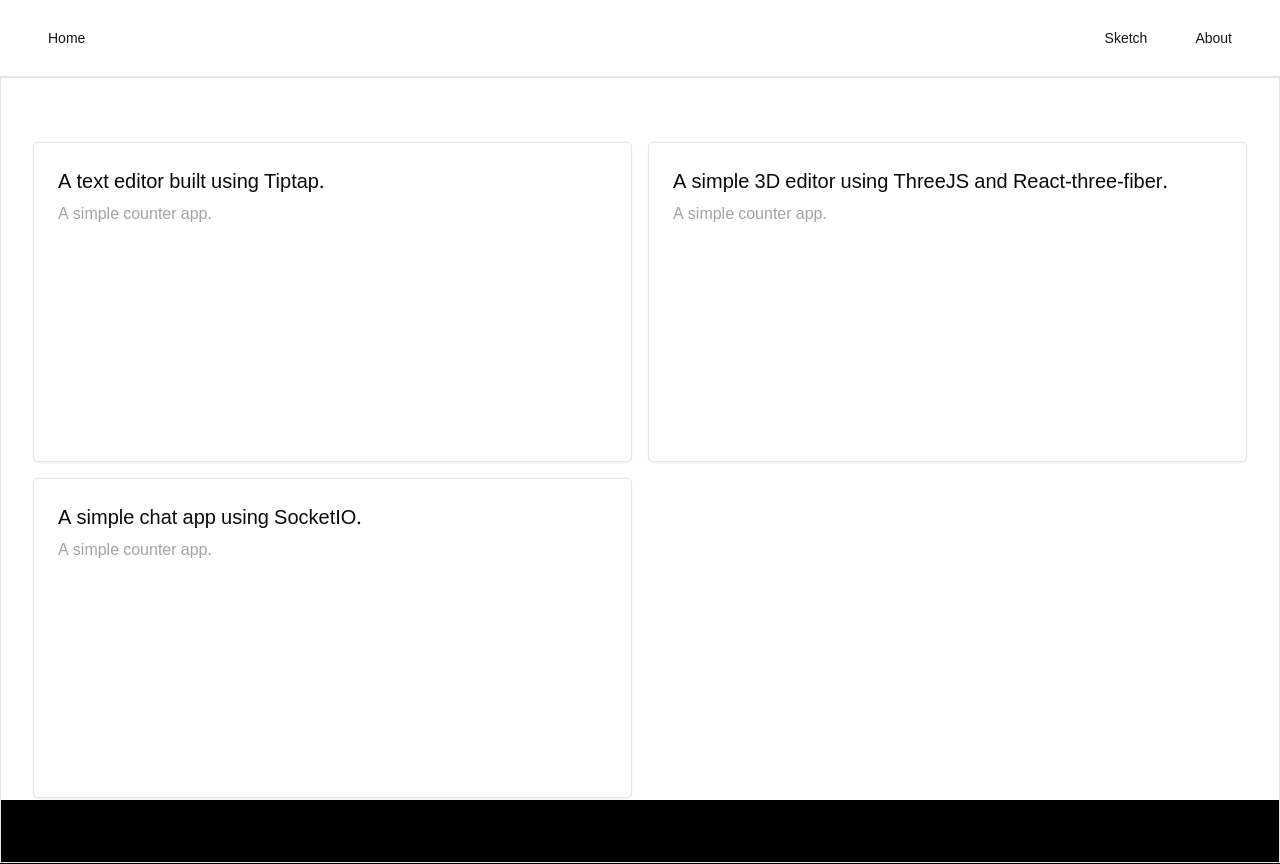
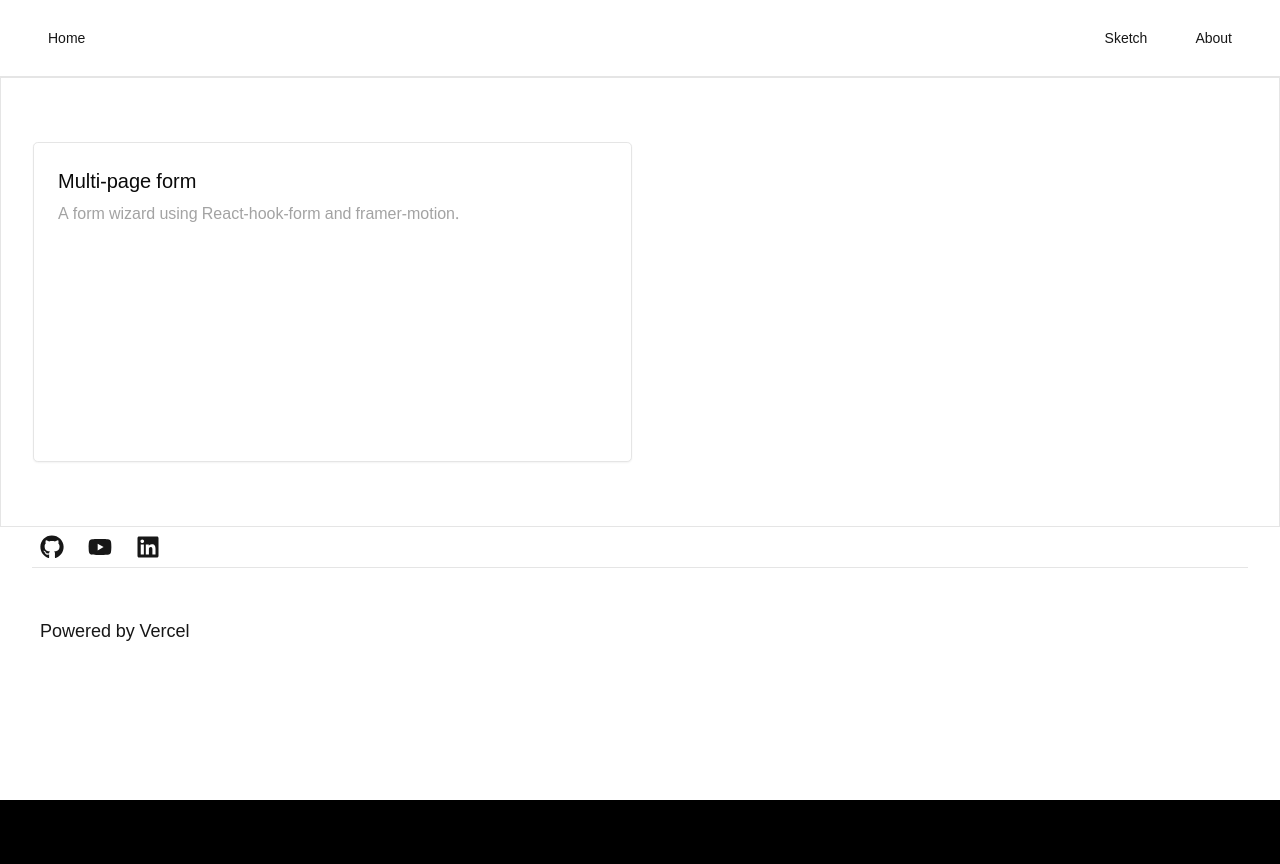
Before and after one commit to sokhuong-uon/sokhuong, a Next.js app: page /en/sketch in a window 1280 px wide. Shown: the top 864 px of the page. After the commit the page ends 800 px from the top, so only its background shows below. Built offline with nearby package versions, Linux system fonts and the light colour scheme.

Commit message:
feat: show multi-page form in sketch list

```diff
--- a/src/app/[locale]/sketch/multi-page-form-wizard/(form)/layout.tsx
+++ b/src/app/[locale]/sketch/multi-page-form-wizard/(form)/layout.tsx
@@ -1,24 +1,24 @@
-'use client'
+"use client";
 
-import { usePathname } from 'next/navigation'
-import { PropsWithChildren } from 'react'
+import { usePathname } from "next/navigation";
+import { PropsWithChildren } from "react";
 
-import { Card } from '@/components/ui/card'
+import { Card } from "@/components/ui/card";
 
-import { SignUpFormProvider } from './components/sign-up-form-context'
+import { SignUpFormProvider } from "./components/sign-up-form-context";
 import {
 	SignUpStepProvider,
 	getSignUpStepBasedOnPath,
-} from './components/sign-up-step-context'
-import { StepIndicator } from './components/step-indicator'
+} from "./components/sign-up-step-context";
+import { StepIndicator } from "./components/step-indicator";
 
 export default function SignUpLayout({ children }: PropsWithChildren) {
-  const pathname = usePathname()
+	const pathname = usePathname();
 
 	return (
 		<SignUpStepProvider initialStep={getSignUpStepBasedOnPath(pathname)}>
 			<SignUpFormProvider>
-        <div className="flex h-dvh w-dvw items-center justify-center">
+				<div className="flex h-fit w-full items-center justify-center">
 					<div className="container relative flex flex-col items-center justify-center gap-12 py-8">
 						<StepIndicator />
 						<div className="mx-auto w-full max-w-lg">
@@ -28,5 +28,5 @@ export default function SignUpLayout({ children }: PropsWithChildren) {
 				</div>
 			</SignUpFormProvider>
 		</SignUpStepProvider>
-  )
+	);
 }
--- a/src/app/[locale]/sketch/page.tsx
+++ b/src/app/[locale]/sketch/page.tsx
@@ -2,26 +2,28 @@ import { ModeToggle } from "@/components/darkmode-switcher";
 import { SketchCard } from "@/components/sketch/sketch-card";
 import { Button } from "@/components/ui/button";
 import { getTranslations } from "next-intl/server";
+import Link from "next/link";
 
 export default async function Sketch() {
 	const t = await getTranslations("Home");
 	const sketches = [
-		"A text editor built using Tiptap.",
-		"A simple 3D editor using ThreeJS and React-three-fiber.",
-		"A simple chat app using SocketIO.",
+		{
+			title: "Multi-page form",
+			description: "A form wizard using React-hook-form and framer-motion.",
+		},
 	];
+
 	return (
 		<main id="main" className="flex items-center justify-center w-full">
 			<ul
 				className="grid grid-cols-1 lg:grid-cols-2 2xl:grid-cols-3 gap-4 border w-full container py-16"
 				aria-label="Sketches -- A list of things that I built for learning purpose."
 			>
-				{sketches.map((title) => (
+				{sketches.map(({ title, description }) => (
 					<li key={title} aria-labelledby="sketch-title">
-						<SketchCard
-							title={title}
-							description="A simple counter app."
-						></SketchCard>
+						<Link href="/sketch/multi-page-form-wizard/personal-information">
+							<SketchCard title={title} description={description}></SketchCard>
+						</Link>
 					</li>
 				))}
 			</ul>
--- a/src/components/sketch/sketch-card.tsx
+++ b/src/components/sketch/sketch-card.tsx
@@ -3,19 +3,21 @@ import { Card, CardContent, CardHeader } from "../ui/card";
 
 type SketchCardProps = PropsWithChildren<{
 	title: string;
-	description: string;
+	description?: string;
 }>;
 
 export function SketchCard({ title, description, children }: SketchCardProps) {
 	return (
 		<Card className="w-full h-64 md:h-80">
 			<CardHeader>
-				<h2 id="sketch-title" className="text-xl font-medium">
+				<h2 id="sketch-title" className="text-xl">
 					{title}
 				</h2>
-				<p className="text-neutral-400 contrast-more:text-neutral-300">
-					{description}
-				</p>
+				{description && (
+					<p className="text-neutral-400 contrast-more:text-neutral-300">
+						{description}
+					</p>
+				)}
 			</CardHeader>
 			<CardContent>{children}</CardContent>
 		</Card>
```
Lines whose indentation alone changed are shown as unchanged.
